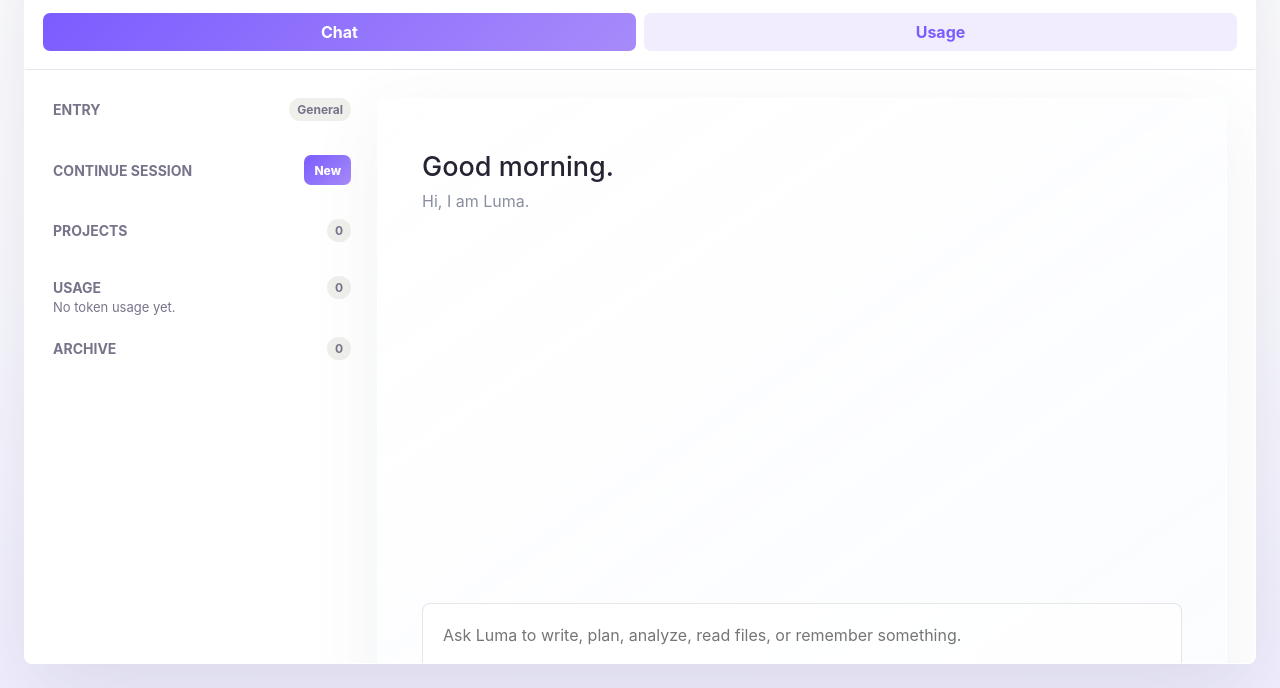
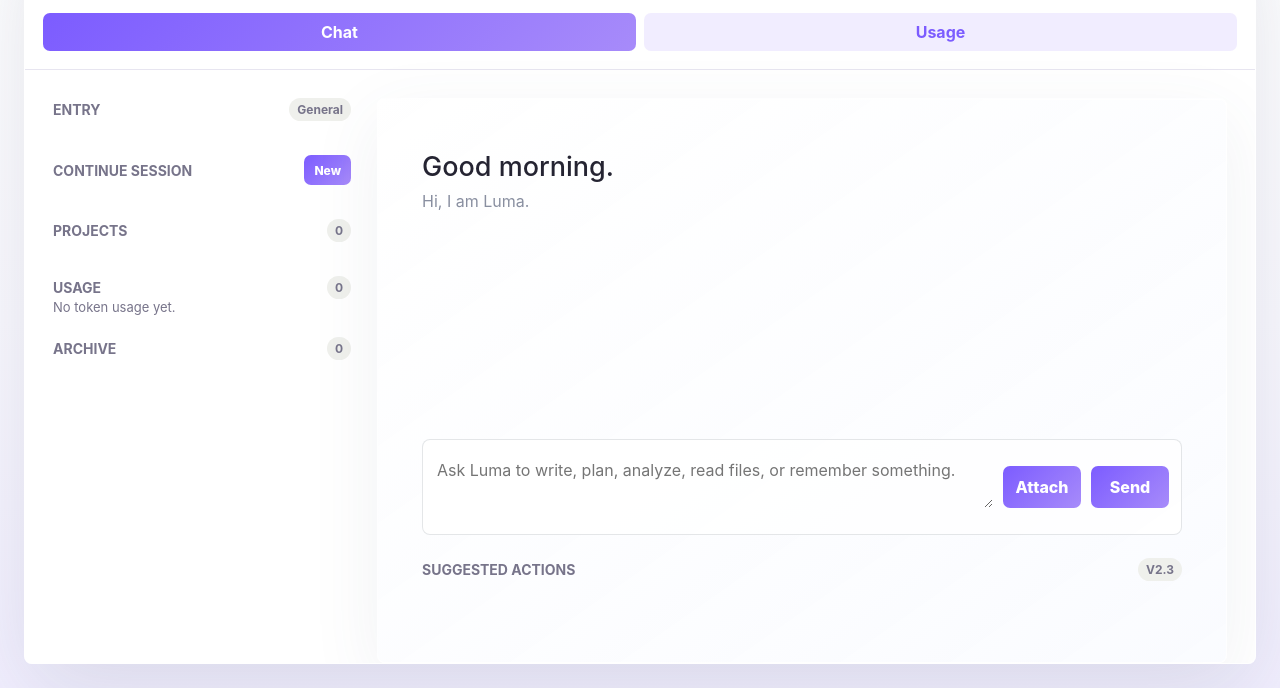
Before and after one commit to Philippe979/Luma, a website: page public/index.html in a window 1280 px wide. Shown: the part 112-800 px from the top of the page. Drawn offline with Linux system fonts and the light colour scheme; no server answers.

Commit message:
Fix chat composer layout

```diff
--- a/public/styles.css
+++ b/public/styles.css
@@ -299,9 +299,9 @@ h3 {
 
 .chat-card {
   display: grid;
-  grid-template-rows: auto auto minmax(360px, 1fr) auto auto auto;
-  gap: 16px;
-  min-height: calc(100vh - 220px);
+  grid-template-rows: auto auto auto auto auto auto;
+  gap: 14px;
+  min-height: auto;
   padding: 42px 44px 28px;
   border: 1px solid rgba(255, 255, 255, 0.76);
   border-radius: 8px;
@@ -386,8 +386,8 @@ h3 {
   display: grid;
   align-content: start;
   gap: 18px;
-  min-height: 360px;
-  max-height: none;
+  min-height: 180px;
+  max-height: calc(100vh - 360px);
   overflow: auto;
   padding: 4px 10px 4px 4px;
 }
@@ -540,8 +540,9 @@ h3 {
 .chat-form {
   display: grid;
   grid-template-columns: 1fr auto auto;
+  align-items: end;
   gap: 10px;
-  padding: 18px;
+  padding: 12px;
   border: 1px solid rgba(74, 86, 104, 0.15);
   border-radius: 8px;
   background: rgba(255, 255, 255, 0.82);
@@ -559,7 +560,8 @@ h3 {
 .chat-form textarea {
   grid-column: 1 / 2;
   width: 100%;
-  min-height: 96px;
+  min-height: 48px;
+  max-height: 160px;
   resize: vertical;
   border: 0;
   outline: 0;
@@ -572,8 +574,8 @@ h3 {
 
 .chat-form button {
   align-self: end;
-  min-width: 88px;
-  min-height: 48px;
+  min-width: 78px;
+  min-height: 42px;
   border-radius: 7px;
   background: linear-gradient(135deg, var(--accent), var(--violet));
   color: white;
@@ -649,6 +651,8 @@ h3 {
 
 .process-card {
   align-self: start;
+  justify-self: start;
+  width: min(360px, 100%);
   padding: 10px 14px;
   border: 1px solid rgba(124, 108, 255, 0.18);
   border-radius: 8px;
@@ -671,6 +675,7 @@ h3 {
 }
 
 .process-card[open] {
+  width: 100%;
   max-height: 260px;
   overflow: auto;
 }
```
